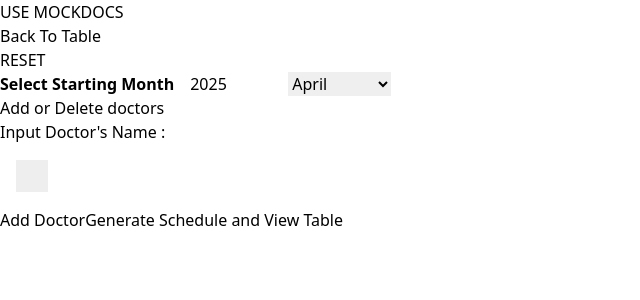
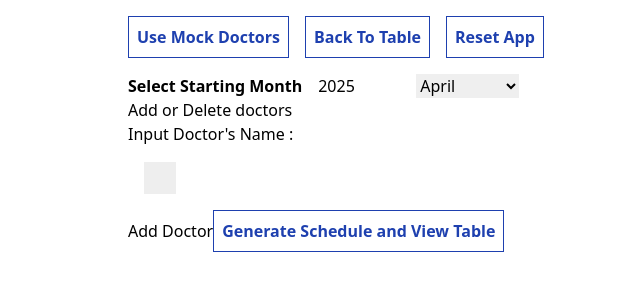
Before and after one commit to Subhavich/doc-sche, a React (Vite) app: page / in a window 1280 px wide. Shown: the top 300 px of the page, without its empty margins (0-640 px from the left). Built offline with nearby package versions, Linux system fonts and the light colour scheme.

Commit message:
style the BAR

```diff
--- a/src/App.jsx
+++ b/src/App.jsx
@@ -18,6 +18,7 @@ import {
   GenerateTableButton,
   HistoryPagination,
   UseMockDoctorsButton,
+  Bar,
 } from "./AppComponents";
 
 const currentYear = new Date(2025, 3).getFullYear();
@@ -242,13 +243,15 @@ function App() {
   };
 
   return (
-    <div>
-      {!loadFromLocalStorage("isGenerated") && (
-        <UseMockDoctorsButton config={config} setConfig={setConfig} />
-      )}
+    <div className=" max-w-screen-lg mx-auto">
+      <Bar>
+        {!loadFromLocalStorage("isGenerated") && (
+          <UseMockDoctorsButton config={config} setConfig={setConfig} />
+        )}
 
-      <SwitchDispButton display={display} setDisplay={setDisplay} />
-      <ClearStorageButton />
+        <SwitchDispButton display={display} setDisplay={setDisplay} />
+        <ClearStorageButton />
+      </Bar>
       {loadFromLocalStorage("isGenerated") && (
         <HistoryPagination
           handleAddNewMonth={handleAddNewMonth}
--- a/src/AppComponents.jsx
+++ b/src/AppComponents.jsx
@@ -1,11 +1,16 @@
 import { clearLocalStorage, loadFromLocalStorage } from "./utils/localStorage";
 import { hasUnassignedSlots } from "./utils/slotValidation";
 import { MOCKDOCSFULL } from "./utils/static";
+import { baseButton } from "./utils/tailwindGeneralClasses";
+
+export const Bar = ({ children }) => {
+  return <div className="flex space-x-4 py-4">{children}</div>;
+};
 
 export const ClearStorageButton = () => {
   return (
-    <div>
     <button
+      className={baseButton}
       onClick={() => {
         clearLocalStorage([
           "tableSlots",
@@ -18,9 +23,8 @@ export const ClearStorageButton = () => {
         window.location.reload();
       }}
     >
-        RESET
+      Reset App
     </button>
-    </div>
   );
 };
 export const SwitchDispButton = ({ display, setDisplay }) => {
@@ -28,6 +32,7 @@ export const SwitchDispButton = ({ display, setDisplay }) => {
   return (
     <div>
       <button
+        className={baseButton}
         onClick={() => {
           setDisplay((prev) => (prev === "table" ? "edit" : "table"));
         }}
@@ -41,7 +46,7 @@ export const GenerateTableButton = ({ handleGenerateSchedule }) => {
   return (
     <>
       {!loadFromLocalStorage("isGenerated") && (
-        <button onClick={handleGenerateSchedule}>
+        <button className={baseButton} onClick={handleGenerateSchedule}>
           Generate Schedule and View Table
         </button>
       )}
@@ -77,17 +82,17 @@ export const HistoryPagination = ({
     </div>
   );
 };
-
 export const UseMockDoctorsButton = ({ config, setConfig }) => {
   return (
     <button
+      className={baseButton}
       onClick={() => {
         setConfig((prev) => {
           return { ...prev, doctors: MOCKDOCSFULL };
         });
       }}
     >
-      USE MOCKDOCS
+      Use Mock Doctors
     </button>
   );
 };
--- /dev/null
+++ b/src/utils/tailwindGeneralClasses.js
@@ -0,0 +1,2 @@
+export const baseButton =
+  "border-1 border border-blue-800 text-blue-800 font-semibold p-2";
```
Lines whose indentation alone changed are shown as unchanged.
